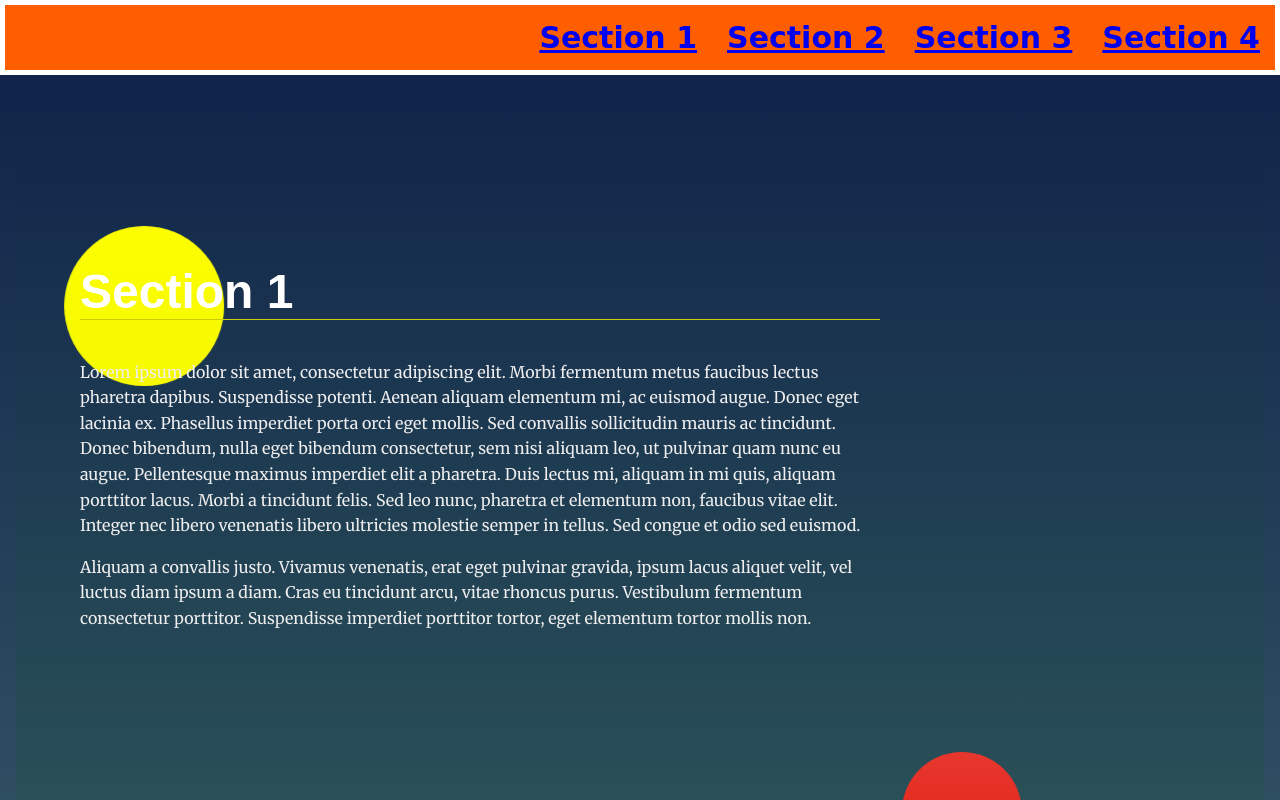
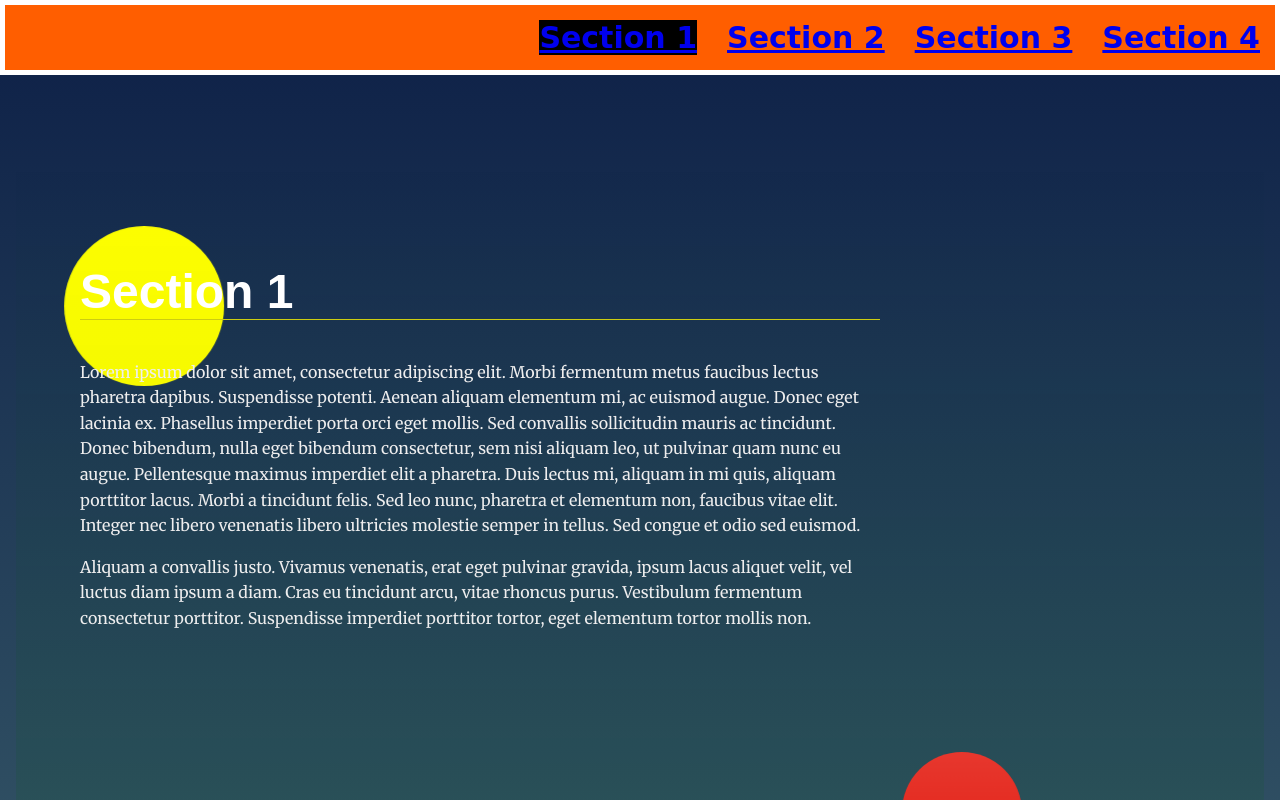
Before and after one commit to Medo-77/landing-page-II, a plain HTML site: page index.html in a window 1280 px wide. Both pictures are taken after a click on the item "Section 1". Shown: the part 311-1111 px from the top of the page. Drawn offline with Linux system fonts and the light colour scheme.

Commit message:
Highlighting

```diff
--- a/css/styles.css
+++ b/css/styles.css
@@ -11,7 +11,9 @@
 
 /* ---- Base Rules ---- */
 
+.active { background-color: #000;
 
+}
 body {
     background: rgb(136,203,171);
     background: linear-gradient(0deg, rgba(136,203,171,1) 0%, rgba(0,13,60,1) 100%);
--- a/js/app.js
+++ b/js/app.js
@@ -1,38 +1,11 @@
-/**
- *
- * Manipulating the DOM exercise.
- * Exercise programmatically builds navigation,
- * scrolls to anchors from navigation,
- * and highlights section in viewport upon scrolling.
- *
- * Dependencies: None
- *
- * JS Version: ES2015/ES6
- *
- * JS Standard: ESlint
- *
- */
 
-/**
- * Comments should be present at the beginning of each procedure and class.
- * Great to have comments before crucial code sections within the procedure.
- */
-
-/**
- * Define Global Variables
- *
- */
 const list = document.getElementById('navbar__list');
 const parts = document.querySelectorAll('section');
 
 
 
 
-/**
- * End Global Variables
- * Start Helper Functions
- *
- */
+
 function menuItem() {
     "use strict";
 
@@ -46,6 +19,16 @@ function menuItem() {
                 items.addEventListener('click',
         (event) => {
             event.preventDefault();
+
+                     if(items.classList.contains('active'))
+
+
+                     {items.classList.remove('active')}
+
+                     items.classList.add('active')
+
+
+
                      sec.scrollIntoView({
                         behavior: "smooth",
                         block: "end",
@@ -54,13 +37,25 @@ function menuItem() {
                     })
 
 
-    ;
+
+
+
+
+
+
 
         //added the content of section
         list.appendChild(items);
+        }
+    }
+
         //added section to the nav-bar
-    }
-};
+
+
+;
+
+
+
 
 function calling(intity) {
     "use strict";
@@ -95,40 +90,11 @@ let view = new IntersectionObserver(calling, properties);
 for (part of parts) {
     view.observe(part)
 };
-/**
- * End Helper Functions
- * Begin Main Functions
- *
- */
-// it is the code to create button of scrolling
+
+
 
 
 
 
 
 menuItem();
-
-
-
-
-
-// build the nav
-
-
-// Add class 'active' to section when near top of viewport
-
-
-// Scroll to anchor ID using scrollTO event
-
-
-/**
- * End Main Functions
- * Begin Events
- *
- */
-
-// Build menu
-
-// Scroll to section on link click
-
-// Set sections as active
```
Lines whose indentation alone changed are shown as unchanged.
